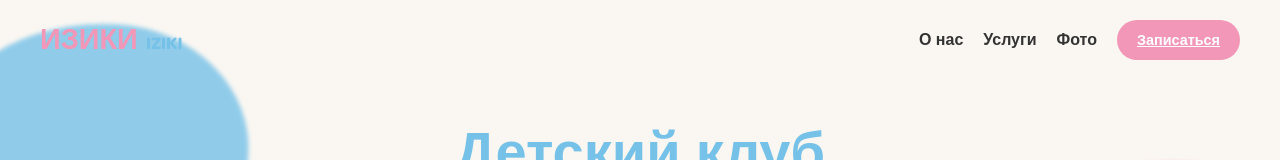
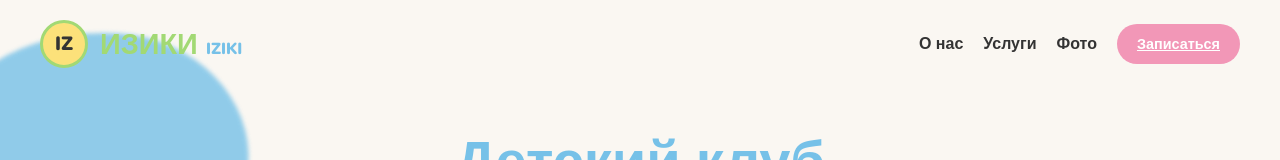
Before and after one commit to FlintCapitan/izikids-V4, a React (Vite) app: page / in a window 1280 px wide. Shown: the top 160 px of the page. Built offline with nearby package versions, Linux system fonts and the light colour scheme.

Commit message:
Update Navbar.tsx

```diff
--- a/src/components/Navbar.tsx
+++ b/src/components/Navbar.tsx
@@ -1,6 +1,17 @@
-import { motion } from "framer-motion";
+
+import { motion } from 'framer-motion';
 
 const Navbar = () => {
+
+  const linkVariants = {
+    initial: { y: 0, color: '#333' },
+    hover: {
+      y: -3,
+      color: 'var(--pink)',
+      transition: { duration: 0.2, ease: 'easeInOut' }
+    }
+  };
+
   return (
     <motion.header
       initial={{ y: -50, opacity: 0 }}
@@ -8,54 +19,53 @@ const Navbar = () => {
       transition={{ duration: 0.5 }}
       className="header container"
     >
-      <div
-        className="logo"
-        style={{ fontSize: "1.8rem", color: "var(--pink)", fontWeight: "900" }}
-      >
-        ИЗИКИ{" "}
-        <span style={{ fontSize: "1rem", color: "var(--blue)" }}>IZIKI</span>
-      </div>
-      <nav>
-        <a
-          href="#about"
+      <div className="logo-wrapper" style={{ display: 'flex', alignItems: 'center', gap: '12px' }}>
+        {/* Место под логотип (заглушка) */}
+        <div
+          className="logo-placeholder"
           style={{
-            marginRight: "20px",
-            textDecoration: "none",
-            color: "#333",
-            fontWeight: "bold",
+            width: '48px',
+            height: '48px',
+            borderRadius: '50%',
+            backgroundColor: 'var(--yellow)',
+            display: 'flex',
+            alignItems: 'center',
+            justifyContent: 'center',
+            fontWeight: '900',
+            fontSize: '1.2rem',
+            color: 'var(--dark)',
+            border: '3px solid var(--green)'
           }}
         >
-          О нас
-        </a>
-        <a
-          href="#services"
-          style={{
-            marginRight: "20px",
-            textDecoration: "none",
-            color: "#333",
-            fontWeight: "bold",
-          }}
-        >
-          Услуги
-        </a>
-        <a
-          href="#gallery"
-          style={{
-            marginRight: "20px",
-            textDecoration: "none",
-            color: "#333",
-            fontWeight: "bold",
-          }}
-        >
-          Фото
-        </a>
-        <a
+          IZ
+        </div>
+        <div className="logo" style={{ fontSize: '1.8rem', color: 'var(--green)', fontWeight: '900' }}>
+          ИЗИКИ <span style={{ fontSize: '1rem', color: 'var(--blue)' }}>IZIKI</span>
+        </div>
+      </div>
+
+      <nav style={{ display: 'flex', alignItems: 'center', gap: '20px' }}>
+        {['О нас', 'Услуги', 'Фото'].map((item, i) => (
+          <motion.a
+            key={i}
+            href={item === 'О нас' ? '#about' : item === 'Услуги' ? '#services' : '#gallery'}
+            variants={linkVariants}
+            initial="initial"
+            whileHover="hover"
+            style={{ textDecoration: 'none', fontWeight: 'bold', cursor: 'pointer' }}
+          >
+            {item}
+          </motion.a>
+        ))}
+        <motion.a
           href="#contact"
           className="btn"
-          style={{ padding: "10px 20px", fontSize: "0.9rem" }}
+          style={{ padding: '10px 20px', fontSize: '0.9rem' }}
+          whileHover={{ scale: 1.1, y: -3 }}
+          whileTap={{ scale: 0.95 }}
         >
           Записаться
-        </a>
+        </motion.a>
       </nav>
     </motion.header>
   );
```
